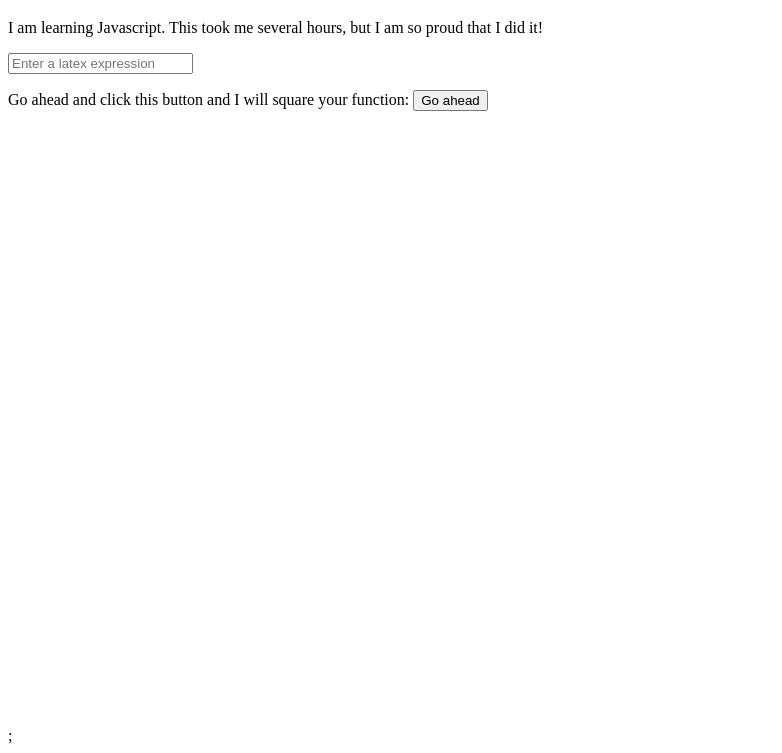
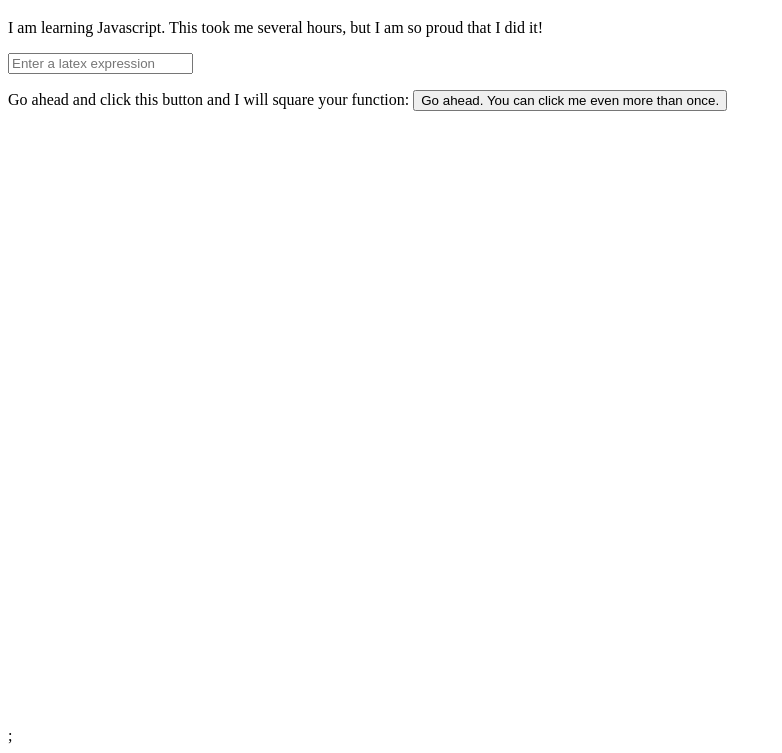
Before and after one commit to aboocher/aboocher.github.io, a plain HTML site: page index.html in a window 1280 px wide. Shown: the part 61-814 px from the top of the page, without its empty margins (0-782 px from the left). Drawn offline with Linux system fonts and the light colour scheme; a script that the page names is missing.

Commit message:
Update index.html

```diff
--- a/index.html
+++ b/index.html
@@ -7,7 +7,7 @@
 
 <br>
 
-<p> Go ahead and click this button and I will square your function: <button onclick="square()";> Go ahead</button>
+<p> Go ahead and click this button and I will square your function: <button onclick="square()";> Go ahead. You can click me even more than once. </button>
 
   <script src="https://www.desmos.com/api/v1.6/calculator.js?apiKey=dcb31709b452b1cf9dc26972add0fda6"></script>
   <div id="calculator" style="width: 1000px; height: 600px;"></div>;
```
